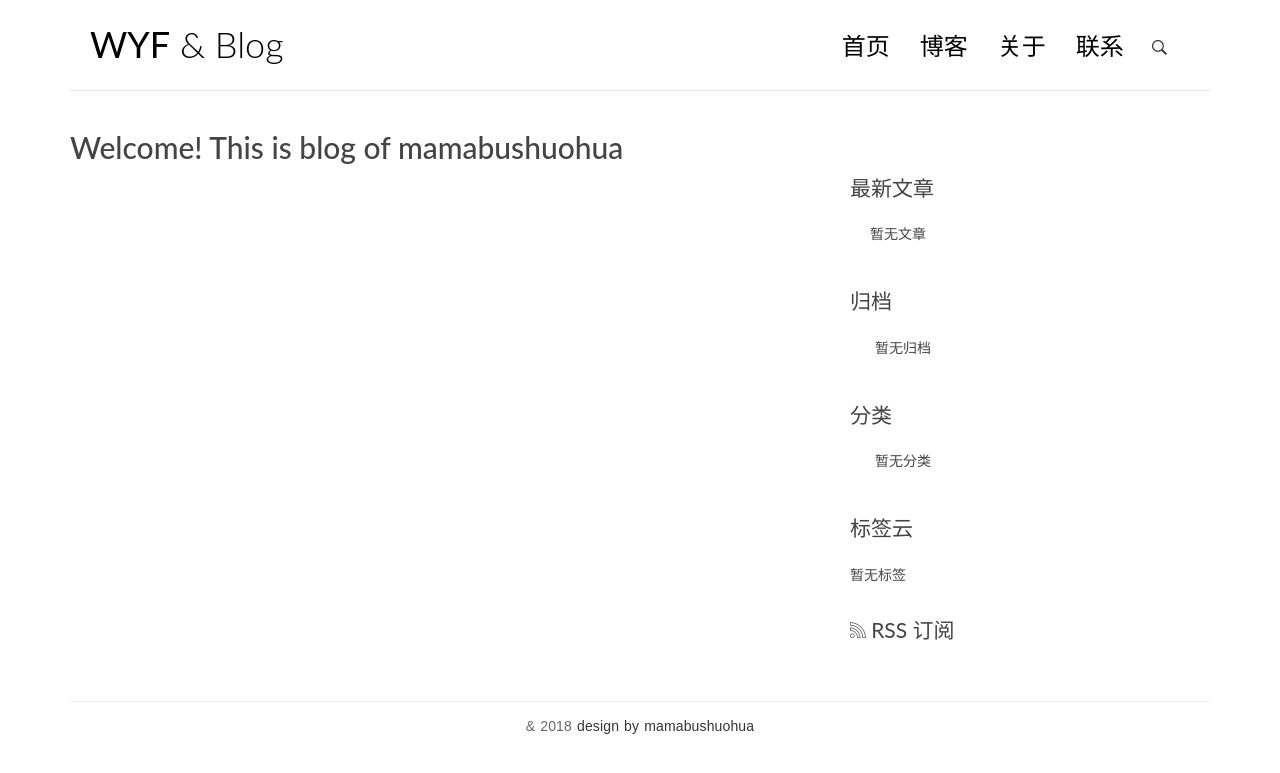
After one commit to mamabushuohua/blogproject, a Django app: template templates/about.html in a window 1280 px wide. The commit adds this page. Shown: the top 773 px of the page. Run offline with Django 3.2, Linux system fonts and the light colour scheme; the template is opened without the code that fills it, so the values that code supplies are empty; some libraries are stand-ins or nearby versions.

Commit message:
about, contact

```diff
--- a/blog/static/blog/css/custom.css
+++ b/blog/static/blog/css/custom.css
@@ -479,7 +479,7 @@ img {
 
 .search-form {
     display: none;
-    width: 25%;
+    width: 30%;
     position: absolute;
     min-width: 200px;
     right: -6px;
--- a/blog/urls.py
+++ b/blog/urls.py
@@ -9,5 +9,5 @@ urlpatterns = [
     url(r'archives/(?P<year>[0-9]{4})/(?P<month>[0-9]{1,2})/$', views.ArchivesView.as_view(), name='archives'),
     url(r'^category/(?P<pk>[0-9]+)/$', views.CategoryView.as_view(), name='category'),
     url(r'^tag/(?P<pk>[0-9]+)/$', views.TagView.as_view(), name='tag'),
-    #url(r'^search/$', views.search, name='search'),
+    url(r'^about/$', views.about, name='about'),
     ]
--- /dev/null
+++ b/templates/404.html
@@ -0,0 +1,5 @@
+{% extends "base.html" %}
+
+{% block header %}
+    <h2>The item you requested is not available. (404)</h2>
+{% endblock header %}
--- /dev/null
+++ b/templates/500.html
@@ -0,0 +1,5 @@
+{% extends "base.html" %}
+
+{% block header %}
+    <h2>The item you requested is not available. (404)</h2>
+{% endblock header %}
--- /dev/null
+++ b/templates/about.html
@@ -0,0 +1,4 @@
+{% extends "base.html"%}
+{% block main %}
+<h2>Welcome! This is blog of mamabushuohua</h2>
+{% endblock %}
--- a/templates/base.html
+++ b/templates/base.html
@@ -20,6 +20,7 @@
     <link rel="stylesheet" href="{% static 'blog/css/highlights/github.css' %}">
    <!-- 自定义的样式 -->
     <link rel="stylesheet" href="{% static 'blog/css/mycss/mycss.css' %}">
+
 
     <style>
         span.highlighted { color: red;}
@@ -54,9 +55,9 @@
                     <div class="collapse navbar-collapse" id="bs-example-navbar-collapse-1">
                         <ul class="nav navbar-nav navbar-right">
                             <li class="cl-effect-11"><a href="{% url 'blog:index' %}" data-hover="首页">首页</a></li>
-                            <li class="cl-effect-11"><a href="full-width.html" data-hover="博客">博客</a></li>
-                            <li class="cl-effect-11"><a href="about.html" data-hover="关于">关于</a></li>
-                            <li class="cl-effect-11"><a href="contact.html" data-hover="联系">联系</a></li>
+                            <li class="cl-effect-11"><a href="{% url 'blog:index'%}" data-hover="博客">博客</a></li>
+                            <li class="cl-effect-11"><a href="{% url 'blog:about'%}"data-hover="关于">关于</a></li>
+                            <li class="cl-effect-11"><a href="{% url 'blog:about'%}" data-hover="联系">联系</a></li>
                         </ul>
                     </div><!-- /.navbar-collapse -->
                 </nav>
```
Also changed, not shown: blog/static/blog/css/mycss/mycss.css (+17 -0 lines), blog/views.py (+7 -1 lines), 6 other files.
